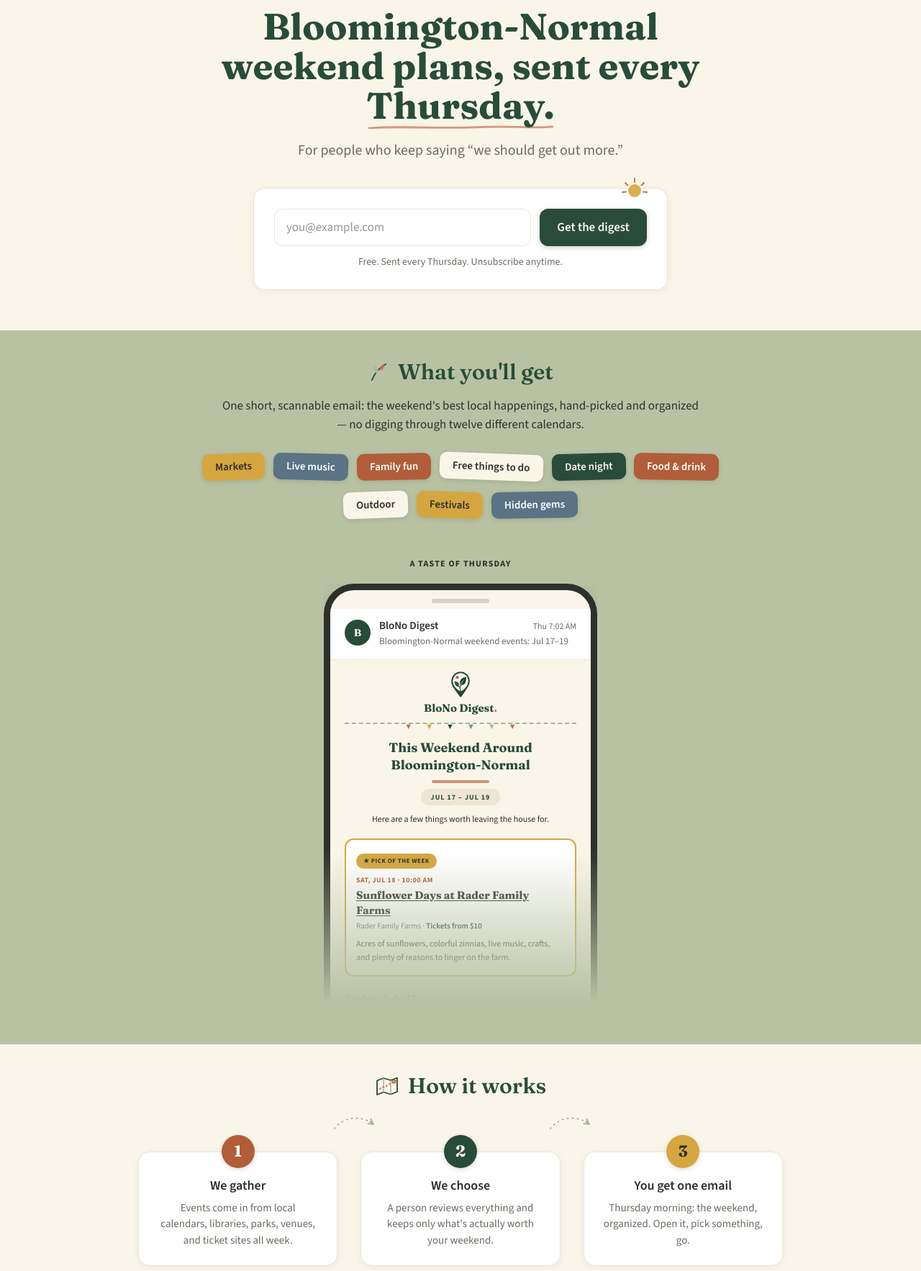
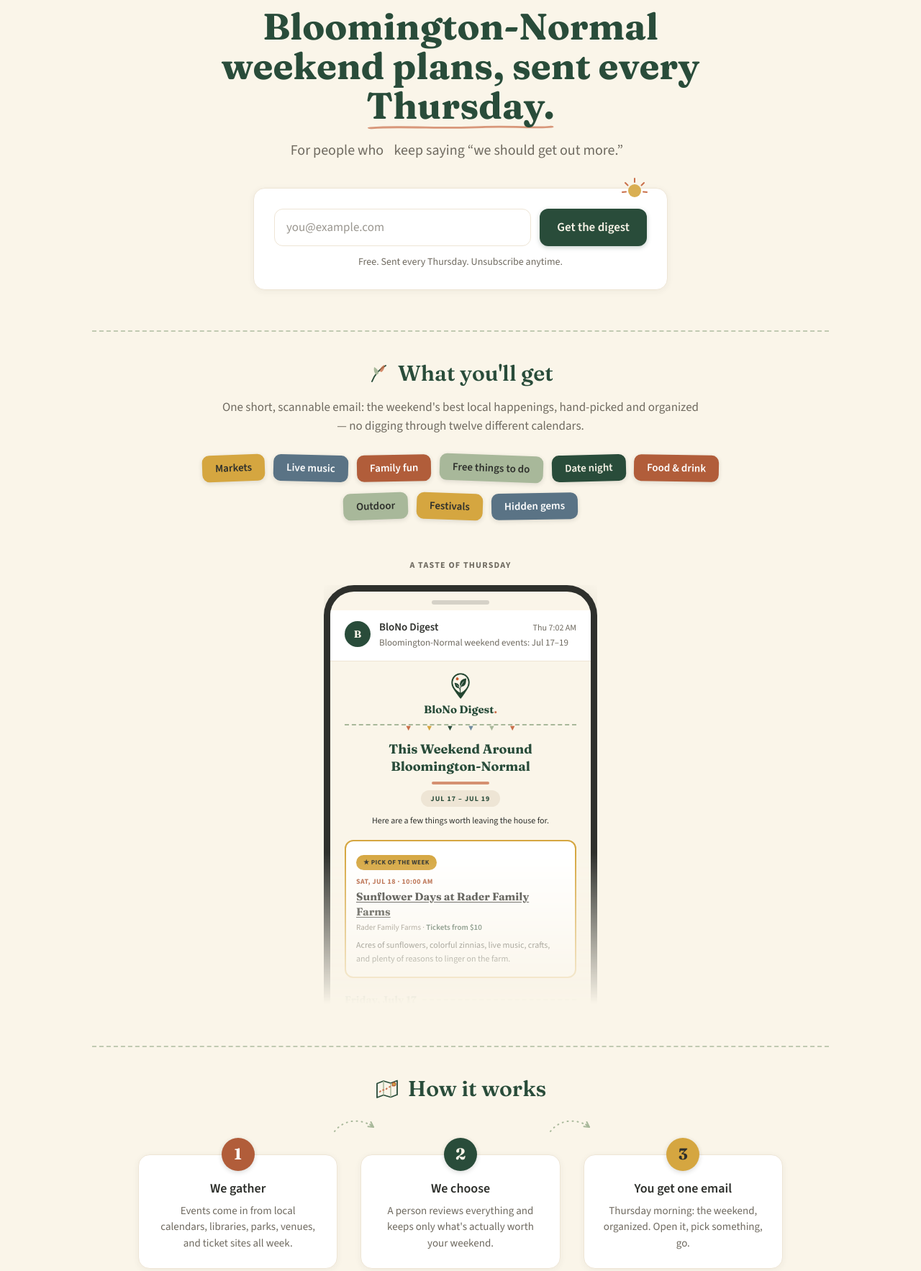
Before and after one commit to adrianistaken/BloNoDigest, a Django app: page / in a window 1280 px wide. Shown: the part 164-1930 px from the top of the page at 72% size. Run offline with Django 5.2, Linux system fonts and the light colour scheme; some libraries are stand-ins or nearby versions.

Commit message:
Update landing page colors

```diff
--- a/templates/curator/landing.html
+++ b/templates/curator/landing.html
@@ -52,8 +52,9 @@
   </div>
 </section>
 
+<hr class="rule-stitch max-w-5xl mx-auto my-10">
+
 <!-- What readers receive + sample preview, centered like the hero -->
-<div style="background-color: #B8C2A3;" class="mt-10 pt-10 pb-10">
 <section class="max-w-5xl mx-auto px-5 text-center">
   <h2 class="font-display font-semibold text-3xl inline-flex items-center gap-3">
     <!-- leaf sprig doodle -->
@@ -64,7 +65,7 @@
     </svg>
     What you'll get
   </h2>
-  <p class="mt-3 text-[color:var(--charcoal)] max-w-2xl mx-auto">
+  <p class="mt-3 text-[color:var(--stone)] max-w-2xl mx-auto">
     One short, scannable email: the weekend's best local happenings, hand-picked and organized —
     no digging through twelve different calendars.
   </p>
@@ -74,15 +75,15 @@
     <span class="tag-sign" style="--tilt:-2deg; background: var(--mustard); color: var(--charcoal);">Markets</span>
     <span class="tag-sign" style="--tilt:1.5deg; background: #5A7385; color: #fff;">Live music</span>
     <span class="tag-sign" style="--tilt:-1deg; background: var(--terracotta-deep); color: #fff;">Family fun</span>
-    <span class="tag-sign" style="--tilt:2deg; background: var(--cream); color: var(--charcoal);">Free things to do</span>
+    <span class="tag-sign" style="--tilt:2deg; background: var(--sage); color: var(--charcoal);">Free things to do</span>
     <span class="tag-sign" style="--tilt:-1.5deg; background: var(--forest); color: var(--cream);">Date night</span>
     <span class="tag-sign" style="--tilt:1deg; background: var(--terracotta-deep); color: #fff;">Food &amp; drink</span>
-    <span class="tag-sign" style="--tilt:-2deg; background: var(--cream); color: var(--charcoal);">Outdoor</span>
+    <span class="tag-sign" style="--tilt:-2deg; background: var(--sage); color: var(--charcoal);">Outdoor</span>
     <span class="tag-sign" style="--tilt:2deg; background: var(--mustard); color: var(--charcoal);">Festivals</span>
     <span class="tag-sign" style="--tilt:-1deg; background: #5A7385; color: #fff;">Hidden gems</span>
   </div>
 
-  <p class="text-xs font-bold uppercase tracking-widest text-[color:var(--charcoal)] mt-14">A taste of Thursday</p>
+  <p class="text-xs font-bold uppercase tracking-widest text-[color:var(--stone)] mt-14">A taste of Thursday</p>
 
   <!-- Phone peeking into the page: your inbox, Thursday 7:02 AM -->
   <div class="phone-fade mt-5 mx-auto" style="max-width: 380px;">
@@ -157,10 +158,10 @@
   </div>
 </section>
 
-</div>
+<hr class="rule-stitch max-w-5xl mx-auto my-10">
 
 <!-- How it works -->
-<section class="max-w-5xl mx-auto px-5 pt-10 text-center">
+<section class="max-w-5xl mx-auto px-5 text-center">
   <h2 class="font-display font-semibold text-3xl inline-flex items-center gap-3">
     <!-- folded local guide: distinct from the arrows connecting the steps -->
     <svg width="34" height="30" viewBox="0 0 34 30" fill="none" aria-hidden="true" class="shrink-0">
@@ -205,8 +206,10 @@
   </div>
 </section>
 
+<hr class="rule-stitch max-w-5xl mx-auto my-10">
+
 <!-- FAQ -->
-<section class="max-w-5xl mx-auto px-5 mt-16 text-center">
+<section class="max-w-5xl mx-auto px-5 text-center">
   <h2 class="font-display font-semibold text-3xl inline-flex items-center gap-3">
     <!-- star doodle -->
     <svg width="28" height="28" viewBox="0 0 28 28" fill="none" aria-hidden="true" class="shrink-0">
@@ -235,8 +238,10 @@
   </div>
 </section>
 
+<hr class="rule-stitch max-w-5xl mx-auto my-10">
+
 <!-- Repeated signup near bottom -->
-<section class="max-w-5xl mx-auto px-5 mt-14">
+<section class="max-w-5xl mx-auto px-5">
   <div class="card p-7 sm:p-9 text-center relative overflow-hidden" style="background: var(--forest);">
     <!-- garland across the full width of the block -->
     <svg class="absolute top-0 left-0 w-full h-auto" viewBox="0 0 640 32" fill="none" aria-hidden="true" preserveAspectRatio="xMidYMin meet">
```
